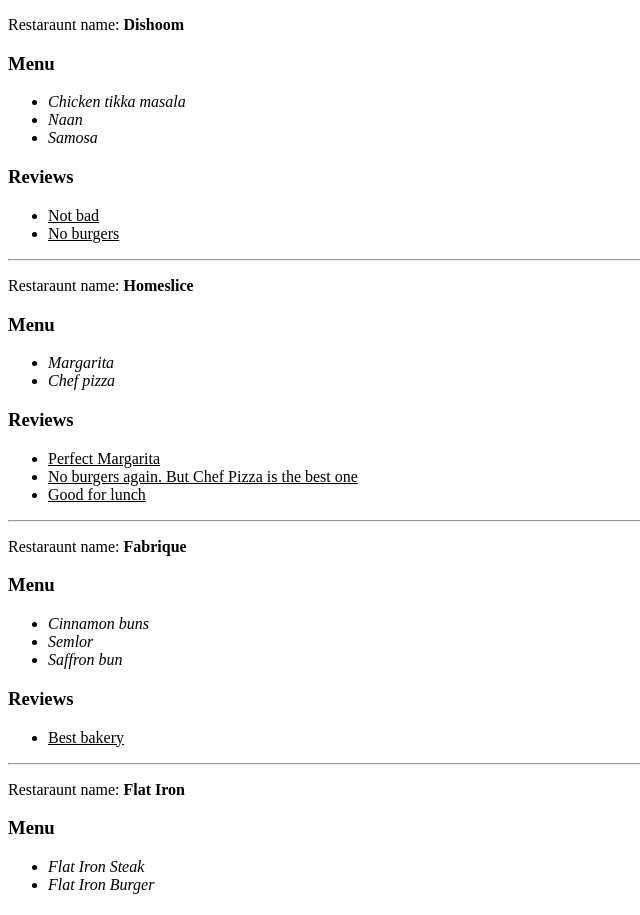
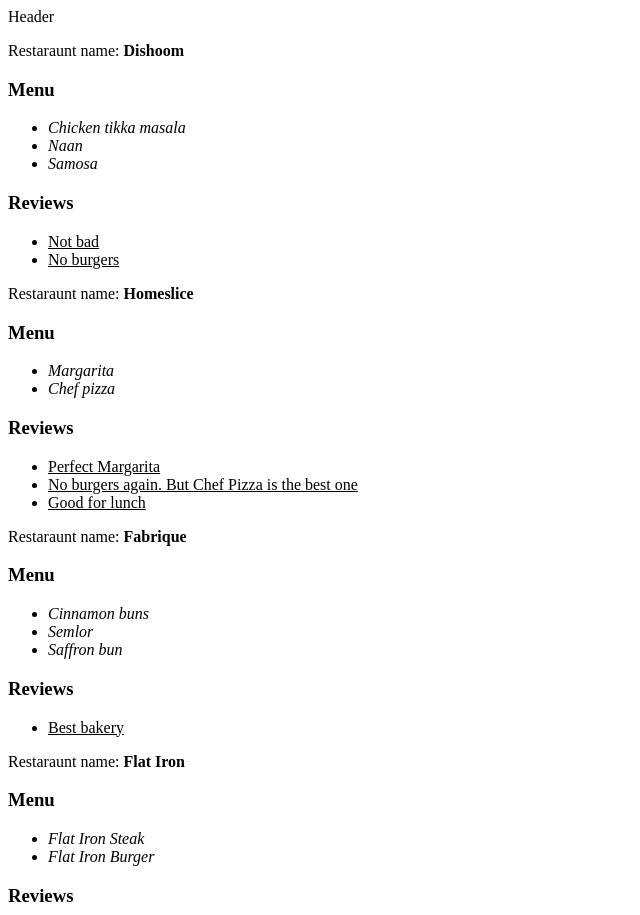
Before and after one commit to lkanblack/react-2024-01-15, a React (Vite) app: page / in a window 1280 px wide. Shown: the top 915 px of the page, without its empty margins (0-640 px from the left). Built offline with nearby package versions, Linux system fonts and the light colour scheme.

Commit message:
components created

```diff
--- /dev/null
+++ b/src/App.jsx
@@ -0,0 +1,10 @@
+import { Layout } from "./components/layout/component";
+import { RestarauntList } from "./components/restarauntList/component";
+
+export const App = () => {
+  return(
+    <Layout>
+      <RestarauntList />
+    </Layout>
+  )
+}
--- /dev/null
+++ b/src/components/footer/component.jsx
@@ -0,0 +1,5 @@
+export const Footer = () => {
+  return(
+    <footer>Footer</footer>
+  )
+}
--- /dev/null
+++ b/src/components/header/component.jsx
@@ -0,0 +1,5 @@
+export const Header = () => {
+  return(
+    <header>Header</header>
+  )
+}
--- /dev/null
+++ b/src/components/layout/component.jsx
@@ -0,0 +1,13 @@
+
+import { Header } from "../header/component"
+import { Footer } from "../footer/component"
+
+export const Layout = ({ children }) => {
+  return (
+    <div>
+      <Header />
+      <section>{children}</section>
+      <Footer />
+    </div>
+  )
+}
--- /dev/null
+++ b/src/components/restaraunt/component.jsx
@@ -0,0 +1,19 @@
+export const Restaurant = ({ name, menu, reviews }) => {
+  return (
+    <div>
+      <p>Restaraunt name: <b>{name}</b></p>
+      <h3>Menu</h3>
+      <ul>
+      {menu.map((item) => (
+        <li key={item.id}><em>{item.name}</em></li>
+      ))}
+      </ul>
+      <h3>Reviews</h3>
+      <ul>
+      {reviews.map((review) => (
+        <li key={review.id}><u>{review.text}</u></li>
+      ))}
+      </ul>
+    </div>
+  );
+}
--- /dev/null
+++ b/src/components/restarauntList/component.jsx
@@ -0,0 +1,12 @@
+import {Restaurant} from '../restaraunt/component';
+import {restaurants} from '../../mock/mock';
+
+export const RestarauntList = () => {
+  return(
+    <section>
+      {restaurants.map((place) => (
+        <Restaurant key={place.id} name={place.name} menu={place.menu} reviews={place.reviews}/>
+      ))}
+    </section>
+  )
+}
--- a/src/main.jsx
+++ b/src/main.jsx
@@ -1,66 +1,8 @@
 import ReactDOM from 'react-dom/client'
-import { restaurants } from './mock/mock'
+import { App } from './App';
 
 const root = ReactDOM.createRoot(document.getElementById('root'));
 
 root.render(
-  <div>
-    <section>
-      <p>Restaraunt name: <b>{restaurants[0].name}</b></p>
-      <h3>Menu</h3>
-      <ul>
-        <li><em>{restaurants[0].menu[0].name}</em></li>
-        <li><em>{restaurants[0].menu[1].name}</em></li>
-        <li><em>{restaurants[0].menu[2].name}</em></li>
-      </ul>
-      <h3>Reviews</h3>
-      <ul>
-        <li><u>{restaurants[0].reviews[0].text}</u></li>
-        <li><u>{restaurants[0].reviews[1].text}</u></li>
-      </ul>
-    </section>
-    <hr />
-    <section>
-      <p>Restaraunt name: <b>{restaurants[1].name}</b></p>
-      <h3>Menu</h3>
-      <ul>
-        <li><em>{restaurants[1].menu[0].name}</em></li>
-        <li><em>{restaurants[1].menu[1].name}</em></li>
-      </ul>
-      <h3>Reviews</h3>
-      <ul>
-        <li><u>{restaurants[1].reviews[0].text}</u></li>
-        <li><u>{restaurants[1].reviews[1].text}</u></li>
-        <li><u>{restaurants[1].reviews[2].text}</u></li>
-      </ul>
-    </section>
-    <hr />
-    <section>
-      <p>Restaraunt name: <b>{restaurants[2].name}</b></p>
-      <h3>Menu</h3>
-      <ul>
-        <li><em>{restaurants[2].menu[0].name}</em></li>
-        <li><em>{restaurants[2].menu[1].name}</em></li>
-        <li><em>{restaurants[2].menu[2].name}</em></li>
-      </ul>
-      <h3>Reviews</h3>
-      <ul>
-        <li><u>{restaurants[2].reviews[0].text}</u></li>
-      </ul>
-    </section>
-    <hr />
-    <section>
-      <p>Restaraunt name: <b>{restaurants[3].name}</b></p>
-      <h3>Menu</h3>
-      <ul>
-        <li><em>{restaurants[3].menu[0].name}</em></li>
-        <li><em>{restaurants[3].menu[1].name}</em></li>
-      </ul>
-      <h3>Reviews</h3>
-      <ul>
-        <li><u>{restaurants[3].reviews[0].text}</u></li>
-        <li><u>{restaurants[3].reviews[1].text}</u></li>
-      </ul>
-    </section>
-  </div>
+  <App />
 )
```
